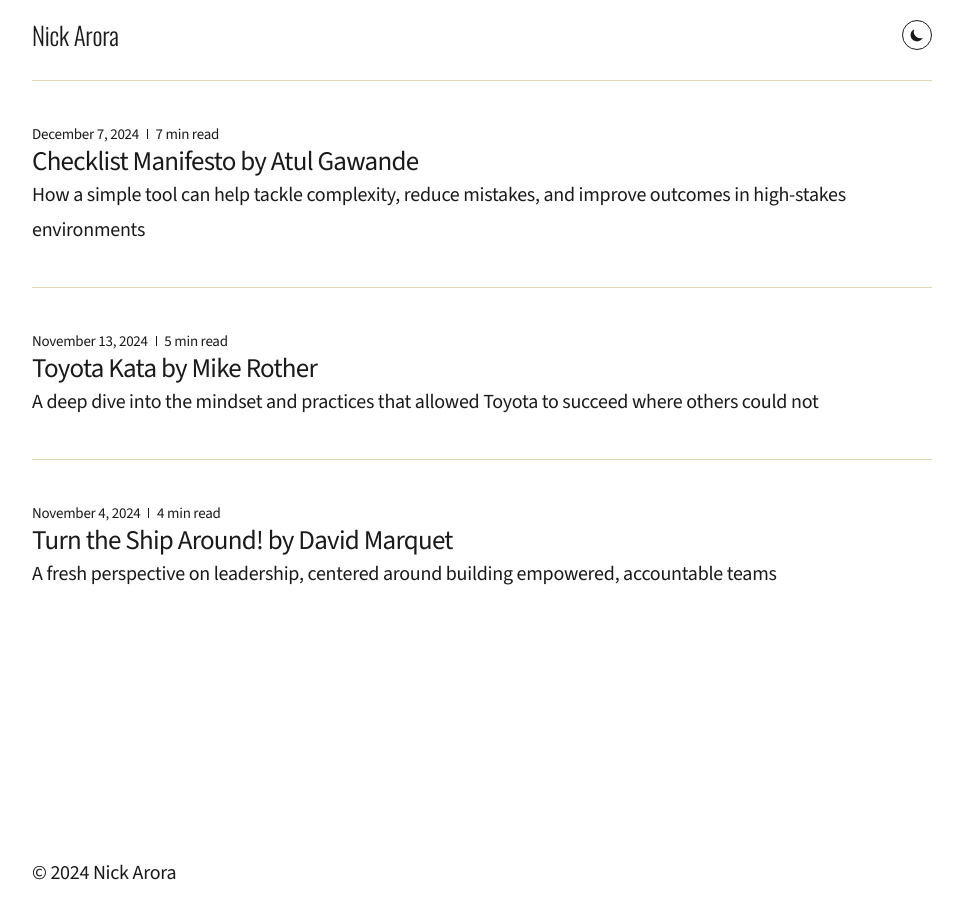
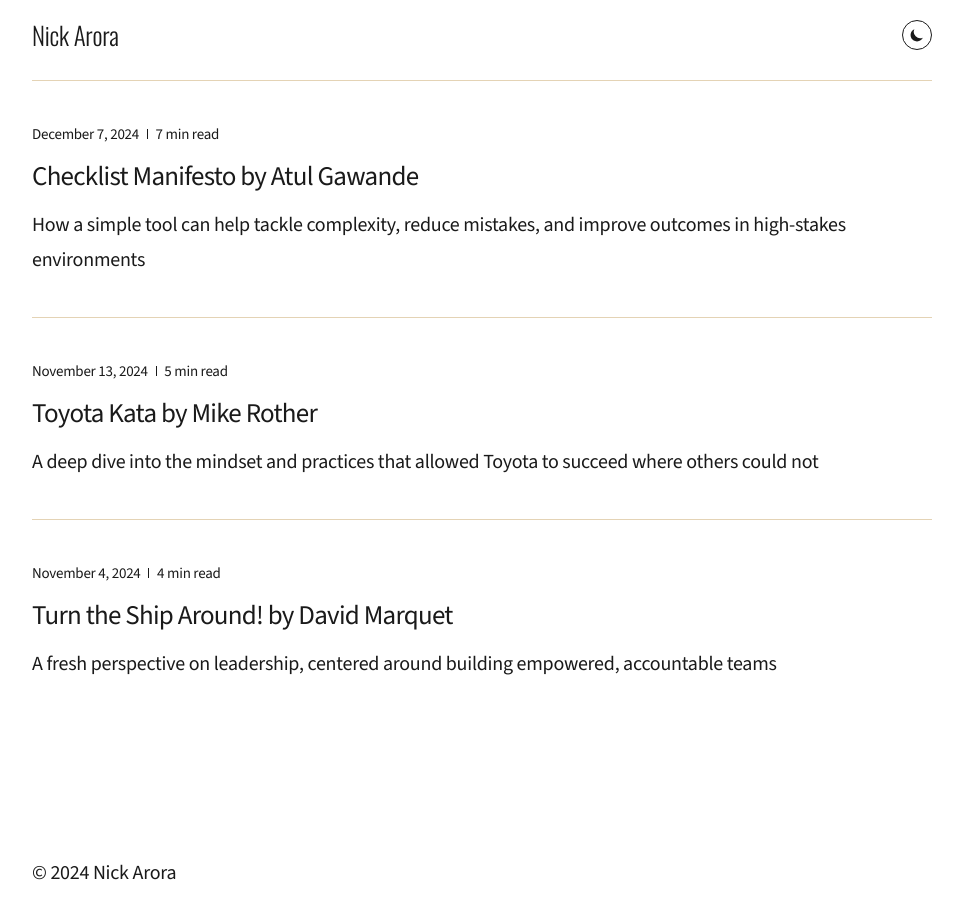
Before and after one commit to nickarora/nickarora.github.io, a Jekyll site: the page built from _app/_pages/index.html, in a window 1280 px wide. Shown: the whole page, without its empty margins (158-1121 px from the left). Built offline with Jekyll 4.4.1, drawn with Linux system fonts in a browser that asks for light colours.

Commit message:
Post preview styles are updated

```diff
--- a/_app/_sass/posts.scss
+++ b/_app/_sass/posts.scss
@@ -5,6 +5,12 @@
     list-style: none;
     padding: 2rem 0 2rem 0;
     border-top: 1px solid var(--clr-primary);
+
+    > * {
+      display: flex;
+      flex-direction: column;
+      gap: 0.75rem;
+    }
 
     a {
       text-decoration: none;
```
